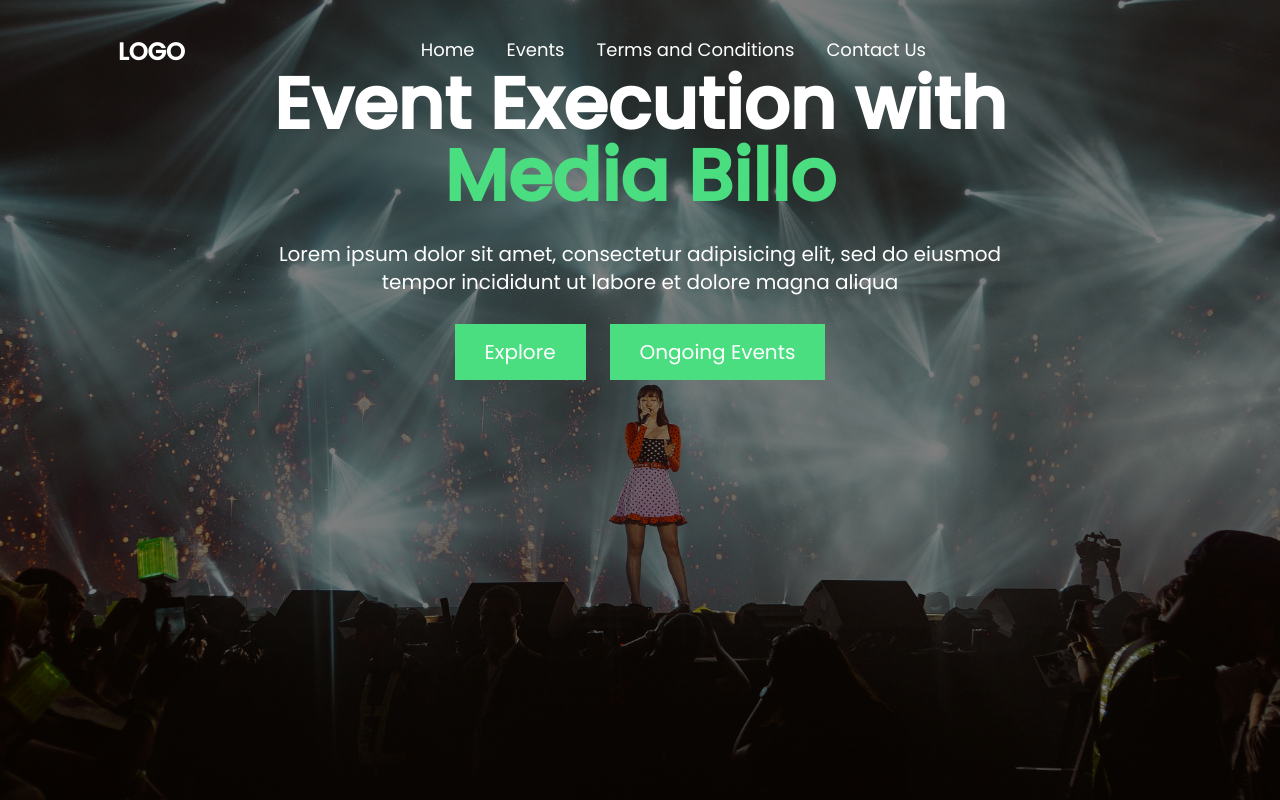
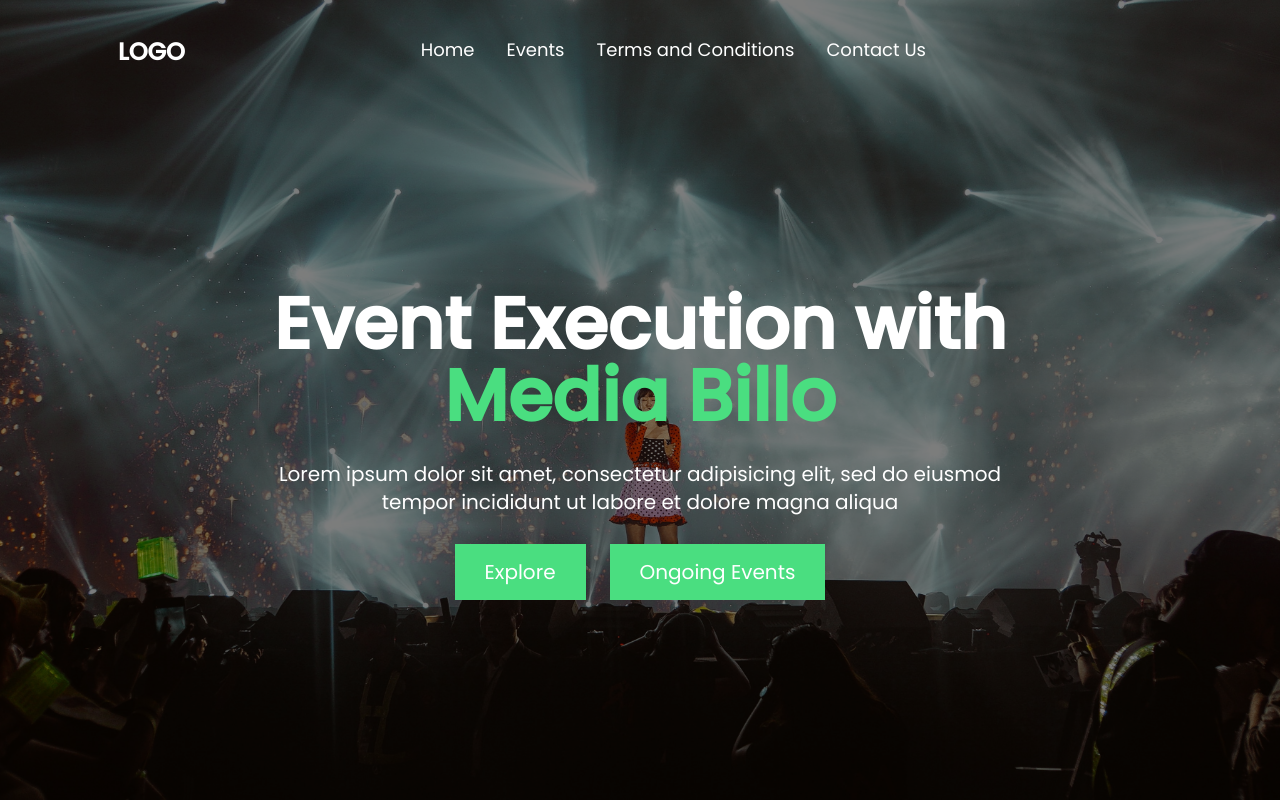
Before and after one commit to Pukka-Technologies/iVote, a Next.js app: page / in a window 1280 px wide. Shown: the top 800 px of the page. Built offline with nearby package versions, Linux system fonts and the light colour scheme.

Commit message:
add header image

```diff
--- a/components/Header.js
+++ b/components/Header.js
@@ -12,11 +12,9 @@
     AOS.init();
   }, []);
   return (
-
-    <section className="bg-header-img h-screen bg-no-repeat bg-center bg-cover relative z-10">
+    <section className="bg-[url('../public/assets/header-bg.jpg')] h-screen bg-no-repeat bg-center bg-cover relative z-10">
       <div className="bg-black h-screen opacity-50 absolute w-full"></div>
-
-      <div className="z-20 relative">
+      <div className="z-20 relative h-[94%]">
         <Navbar />
         {/* <div>
         </div> */}
@@ -40,10 +38,10 @@
               <button className="bg-green-400 px-[1.5em] py-[0.7em] lg:text-xl">
                 Explore
               </button>
-              <Link href={'/events'} passHref>
-              <button className="bg-green-400 px-[1.5em] py-[0.7em] lg:text-xl">
-                Ongoing Events
-              </button>
+              <Link href={"/events"} passHref>
+                <button className="bg-green-400 px-[1.5em] py-[0.7em] lg:text-xl">
+                  Ongoing Events
+                </button>
               </Link>
             </div>
           </div>
--- a/pages/index.js
+++ b/pages/index.js
@@ -8,13 +8,13 @@
 
 export default function Home() {
   return (
-    <div>
+    <>
       <Header />
       {/* <ScrollArrow /> */}
       <Features />
       <About />
       <Steps />
       <Footer />
-    </div>
+    </>
   );
 }
```
